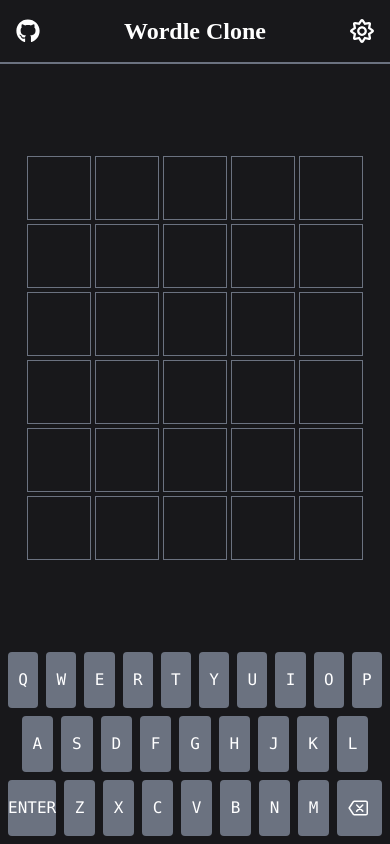
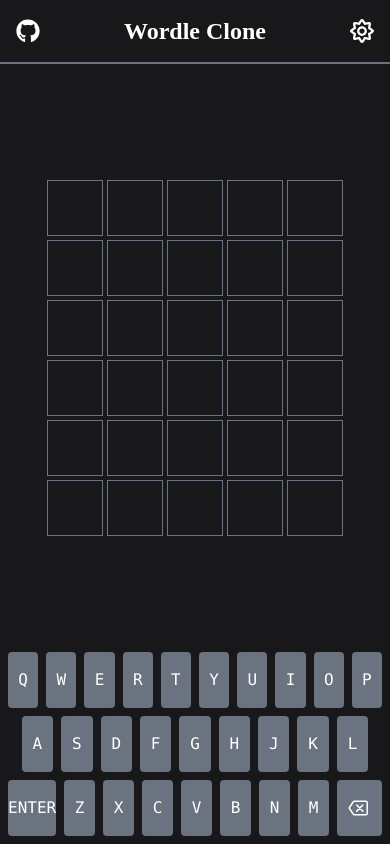
Before and after one commit to timoclesc/worstle, a Next.js app: page / in a window 390 px wide. Built offline with nearby package versions, Linux system fonts and the light colour scheme; a small style sheet from the web is missing.

Commit message:
Fix various styling issues

```diff
--- /dev/null
+++ b/app/colors.ts
@@ -0,0 +1,20 @@
+interface ColorPallete {
+  background: string;
+  text: string;
+}
+
+export const colors: { [name: string]: ColorPallete } = {
+  light: { background: "white", text: "black" },
+  dark: { background: "#18181b", text: "white" },
+};
+
+export const setColorPallete = (colorPallete: ColorPallete) => {
+  document.documentElement.style.setProperty(
+    "--app-bg-color",
+    colorPallete.background
+  );
+  document.documentElement.style.setProperty(
+    "--app-text-color",
+    colorPallete.text
+  );
+};
--- a/components/board/Board.tsx
+++ b/components/board/Board.tsx
@@ -15,7 +15,7 @@ const Board: FunctionComponent<BoardProps> = ({ solution }) => {
   }));
 
   return (
-    <div className="flex flex-col space-y-1">
+    <div className="h-full flex flex-col justify-center space-y-1">
       {rows.map(({ letters, evaluation }, index) => (
         <Row key={index} letters={letters} evaluation={evaluation} />
       ))}
--- a/components/board/Tile.tsx
+++ b/components/board/Tile.tsx
@@ -31,7 +31,7 @@ const Tile: FunctionComponent<TileProps> = ({
         transitionDelay: `${flipDelay}ms`,
         animationDelay: `${flipDelay}ms`,
       }}
-      className={`w-16 h-16 border-gray-500 border-[1px] ${bgColor} ${textColor} ${
+      className={`w-14 h-14 md:w-16 md:h-16 border-gray-500 border-[1px] ${bgColor} ${textColor} ${
         evaluation && "flip"
       } font-bold text-3xl flex justify-center items-center uppercase transition-[background-color] duration-200`}
       onTransitionEnd={onTransitionEnd}
--- a/pages/_app.tsx
+++ b/pages/_app.tsx
@@ -1,9 +1,23 @@
+import { useEffect } from "react";
 import type { AppProps } from "next/app";
 import { Provider } from "react-redux";
 import { store } from "../state/store";
 import "../styles/globals.css";
 
+function resize() {
+  document.documentElement.style.setProperty(
+    "--app-height",
+    `${window.innerHeight}px`
+  );
+}
+
 export default function App({ Component, pageProps }: AppProps) {
+  useEffect(() => {
+    window.addEventListener("resize", resize);
+    resize();
+
+    return () => window.removeEventListener("resize", resize);
+  }, []);
   return (
     <Provider store={store}>
       <Component {...pageProps} />
--- a/pages/index.tsx
+++ b/pages/index.tsx
@@ -62,17 +62,13 @@ export default function Home({
   };
 
   return (
-    <div
-      className={`${
-        settings.darkMode ? "bg-zinc-900 text-white" : "bg-white text-black"
-      } w-screen h-screen`}
-    >
+    <div className={`w-full h-full flex flex-col`}>
       <Head>
         <title>Next.js Wordle Clone</title>
         <meta name="description" content="Generated by create next app" />
         <link rel="icon" href="/favicon.ico" />
       </Head>
-      <header className="w-full flex justify-center items-center border-b-gray-500 border-b-2">
+      <header className="w-full h-16 flex justify-center items-center border-b-gray-500 border-b-2">
         <div className="absolute left-0 pl-4 flex justify-center items-center">
           <a href="https://github.com/troykollar/nextjs-wordle-clone">
             <FaGithub size={24} />
@@ -86,9 +82,9 @@ export default function Home({
           />
         </div>
       </header>
-      <main className="flex flex-col items-center">
+      <main className="grow flex flex-col items-center">
         <Toaster />
-        <div className="grow flex justify-center items-center">
+        <div className="grow py-8 flex justify-center items-center">
           <Board solution={solution} />
         </div>
         <Modal
--- a/state/settingsSlice.ts
+++ b/state/settingsSlice.ts
@@ -1,4 +1,5 @@
 import { createSlice } from "@reduxjs/toolkit";
+import { colors, setColorPallete } from "../app/colors";
 
 interface SettingsState {
   darkMode: boolean;
@@ -13,6 +14,8 @@ export const settingsSlice = createSlice({
   initialState,
   reducers: {
     toggleDarkMode: (state) => {
+      if (state.darkMode) setColorPallete(colors.light);
+      else setColorPallete(colors.dark);
       state.darkMode = !state.darkMode;
     },
   },
--- a/styles/globals.css
+++ b/styles/globals.css
@@ -3,16 +3,27 @@
 @tailwind utilities;
 
 :root {
+  --app-height: 100vh;
+  --app-bg-color: #18181b;
+  --app-text-color: white;
   --header-height: 64px;
   font-family: 'Clear Sans';
 }
 
-header {
-  height: var(--header-height);
+html, body {
+  height: var(--app-height);
+  background-color: var(--app-bg-color);
+  color: var(--app-text-color);
+}
+
+#__next {
+  height: var(--app-height)
 }
 
 main {
   height: calc(100% - var(--header-height));
+  height: -webkit-calc(100% - var(--header-height));
+  height: -moz-calc(100% - var(--header-height));
 }
 
 @keyframes flip {
```
